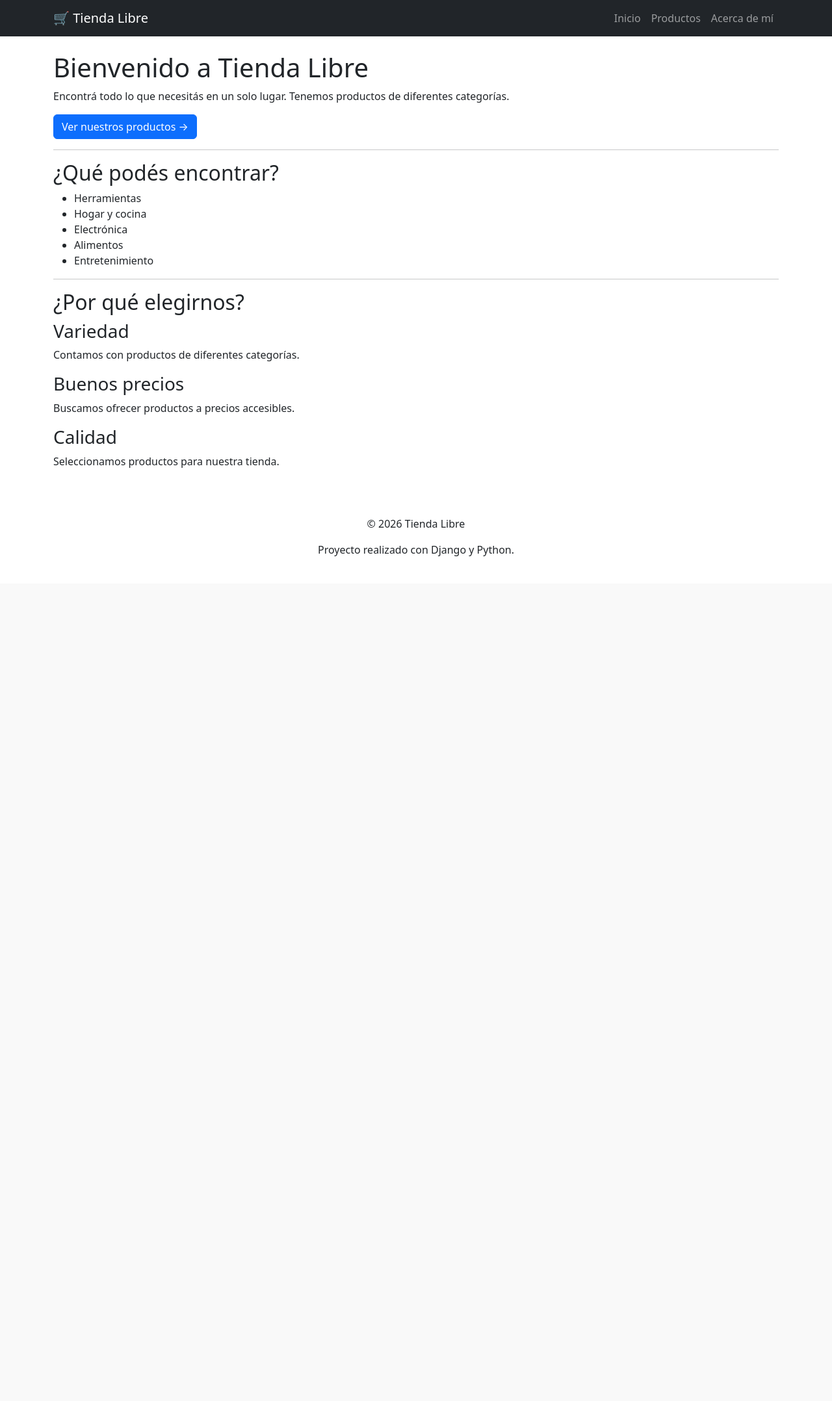
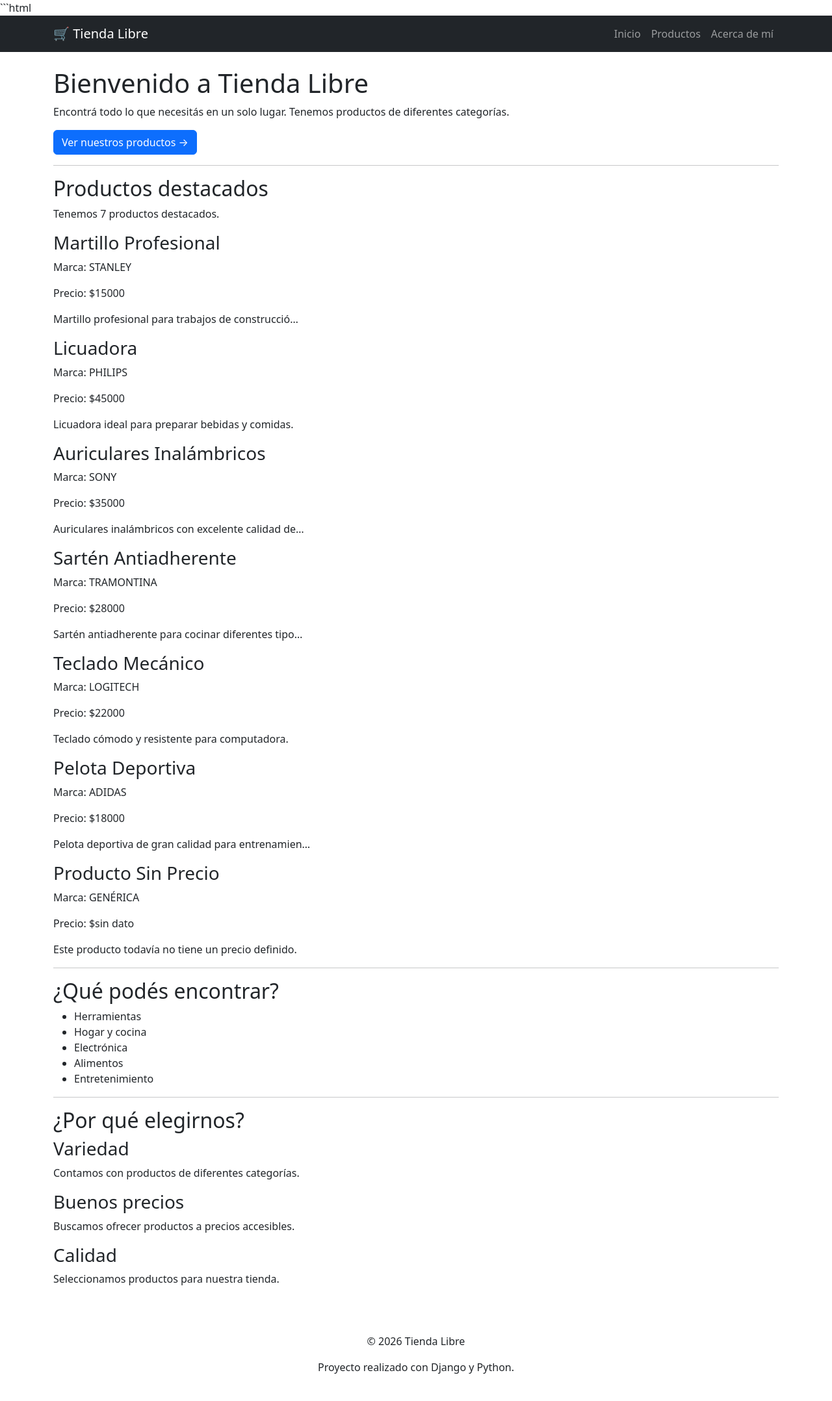
Before and after one commit to Villada-PG3/trabajo-practico-tienda-libre-lolo442, a Django app: page / in a window 1280 px wide. Shown: the whole page at 65% size. Before the commit the page ends 856 px from the top, so only its background shows below. Run offline with Django 5.2, Linux system fonts and the light colour scheme.

Commit message:
template dinamico DTL en home

````diff
--- a/miapp/templates/miapp/base.html
+++ b/miapp/templates/miapp/base.html
@@ -6,7 +6,6 @@
 
     <title>{% block title %}Tienda Libre{% endblock %}</title>
 
-    <!-- Bootstrap 5 -->
     <link href="https://cdn.jsdelivr.net/npm/bootstrap@5.3.3/dist/css/bootstrap.min.css" rel="stylesheet">
 </head>
 
--- a/miapp/templates/miapp/home.html
+++ b/miapp/templates/miapp/home.html
@@ -1,3 +1,4 @@
+```html
 {% extends "miapp/base.html" %}
 
 {% block title %}Inicio - Tienda Libre{% endblock %}
@@ -5,7 +6,7 @@
 {% block content %}
 
 <section>
-    <h1>Bienvenido a Tienda Libre</h1>
+    <h1>Bienvenido a {{ nombre|title }}</h1>
 
     <p>
         Encontrá todo lo que necesitás en un solo lugar.
@@ -15,6 +16,49 @@
     <a href="/productos/" class="btn btn-primary">
         Ver nuestros productos →
     </a>
+</section>
+
+<hr>
+
+<section>
+    <h2>Productos destacados</h2>
+
+    <p>
+        Tenemos {{ productos_destacados|length }} productos destacados.
+    </p>
+
+    {% for producto in productos_destacados %}
+
+        <article>
+            <h3>{{ producto.nombre|title }}</h3>
+
+            <p>
+                Marca: {{ producto.marca|upper }}
+            </p>
+
+            <p>
+                Precio:
+                ${{ producto.precio|default:"sin dato" }}
+            </p>
+
+            {% if producto.descripcion %}
+                <p>
+                    {{ producto.descripcion|truncatechars:50 }}
+                </p>
+            {% else %}
+                <p>
+                    Sin descripción.
+                </p>
+            {% endif %}
+        </article>
+
+    {% empty %}
+
+        <p>
+            No hay productos destacados.
+        </p>
+
+    {% endfor %}
 </section>
 
 <hr>
--- a/miapp/views.py
+++ b/miapp/views.py
@@ -1,3 +1,4 @@
+
 from django.shortcuts import render
 from .models import Producto
 
@@ -5,8 +6,55 @@ from .models import Producto
 def home(request):
     productos = Producto.objects.all()
 
+    productos_destacados = [
+        {
+            'nombre': 'martillo profesional',
+            'marca': 'Stanley',
+            'descripcion': 'Martillo profesional para trabajos de construcción y reparación.',
+            'precio': 15000
+        },
+        {
+            'nombre': 'licuadora',
+            'marca': 'Philips',
+            'descripcion': 'Licuadora ideal para preparar bebidas y comidas.',
+            'precio': 45000
+        },
+        {
+            'nombre': 'auriculares inalámbricos',
+            'marca': 'Sony',
+            'descripcion': 'Auriculares inalámbricos con excelente calidad de sonido.',
+            'precio': 35000
+        },
+        {
+            'nombre': 'sartén antiadherente',
+            'marca': 'Tramontina',
+            'descripcion': 'Sartén antiadherente para cocinar diferentes tipos de alimentos.',
+            'precio': 28000
+        },
+        {
+            'nombre': 'teclado mecánico',
+            'marca': 'Logitech',
+            'descripcion': 'Teclado cómodo y resistente para computadora.',
+            'precio': 22000
+        },
+        {
+            'nombre': 'pelota deportiva',
+            'marca': 'Adidas',
+            'descripcion': 'Pelota deportiva de gran calidad para entrenamiento.',
+            'precio': 18000
+        },
+        {
+            'nombre': 'producto sin precio',
+            'marca': 'Genérica',
+            'descripcion': 'Este producto todavía no tiene un precio definido.',
+            'precio': None
+        }
+    ]
+
     return render(request, 'miapp/home.html', {
-        'productos': productos
+        'productos': productos,
+        'productos_destacados': productos_destacados,
+        'nombre': 'Tienda Libre'
     })
 
 
````
